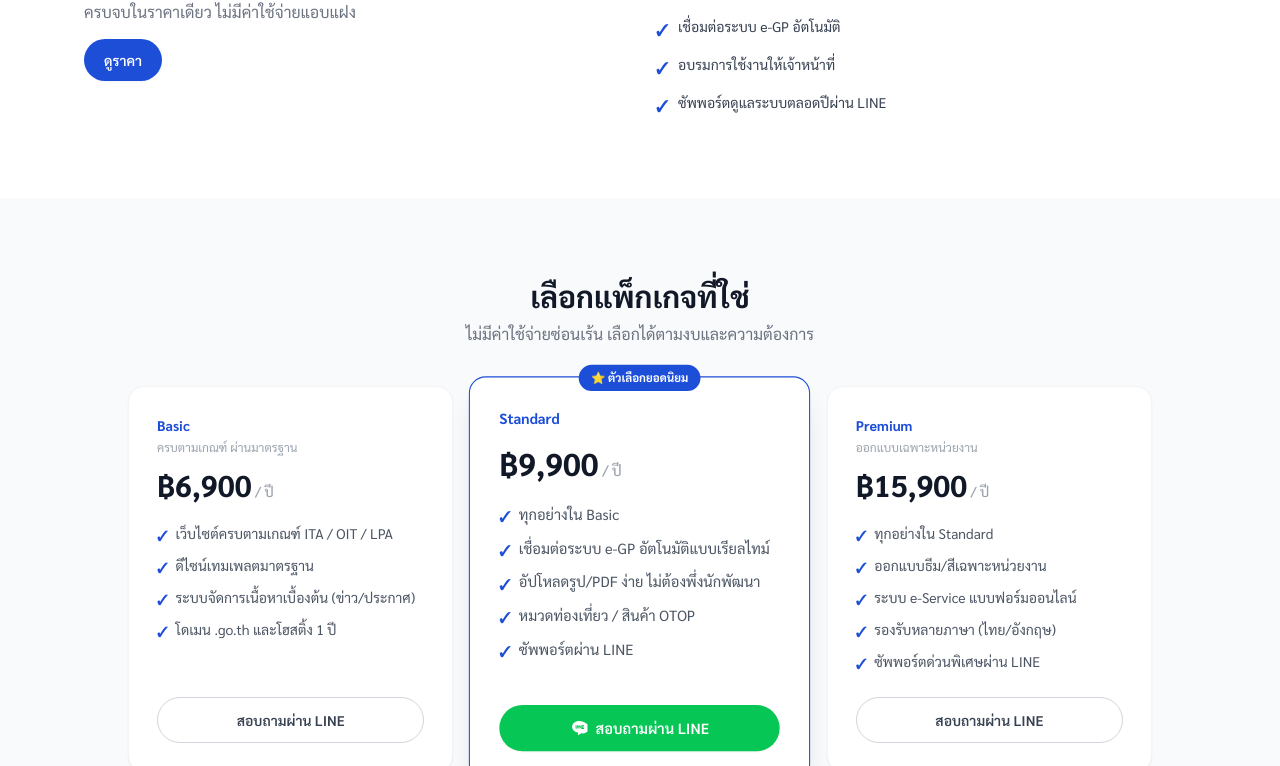
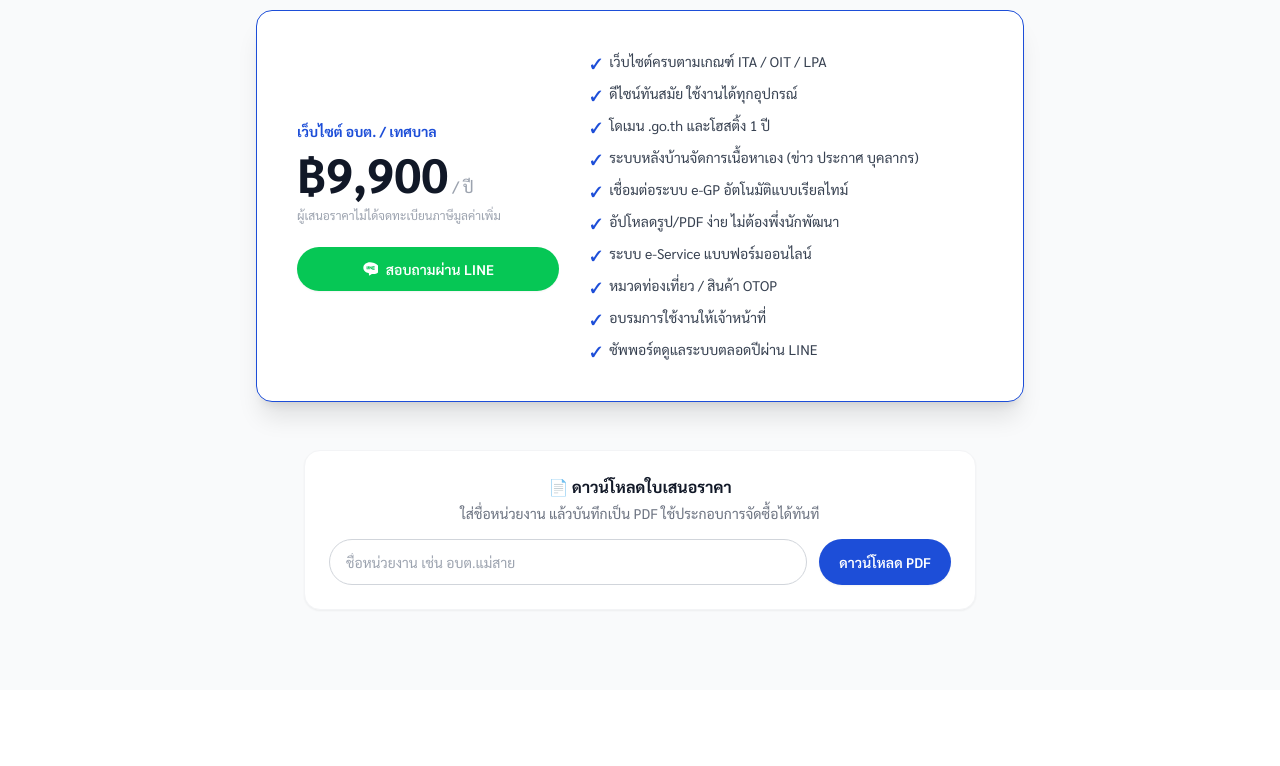
Before and after one commit to athipaty/abt-global, a React (Vite) app: page / in a window 1280 px wide. Shown: the part 3374-4140 px from the top of the page. Built offline with nearby package versions, Linux system fonts and the light colour scheme.

Commit message:
Pricing: single ฿9,900/yr plan instead of three packages
Co-Authored-By: Claude Opus 5.5 <noreply@anthropic.com>
Claude-Session: https://claude.ai/code/session_01QFHU7udWmyQJk9FqVbD73E

```diff
--- a/src/App.jsx
+++ b/src/App.jsx
@@ -15,47 +15,22 @@ const SELLER = {
   validDays: 30,
 }
 
-// TODO: confirm real pricing before launch — placeholders based on competitor research (8,900-9,000฿ flat)
-const PACKAGES = [
-  {
-    name: 'Basic',
-    price: '6,900',
-    tagline: 'ครบตามเกณฑ์ ผ่านมาตรฐาน',
+// Single price — no package tiers, simpler for buyers
+const PLAN = {
+  price: '9,900',
   features: [
     'เว็บไซต์ครบตามเกณฑ์ ITA / OIT / LPA',
-      'ดีไซน์เทมเพลตมาตรฐาน',
-      'ระบบจัดการเนื้อหาเบื้องต้น (ข่าว/ประกาศ)',
+    'ดีไซน์ทันสมัย ใช้งานได้ทุกอุปกรณ์',
     'โดเมน .go.th และโฮสติ้ง 1 ปี',
-    ],
-    highlight: false,
-  },
-  {
-    name: 'Standard',
-    price: '9,900',
-    tagline: 'ตัวเลือกยอดนิยม',
-    features: [
-      'ทุกอย่างใน Basic',
+    'ระบบหลังบ้านจัดการเนื้อหาเอง (ข่าว ประกาศ บุคลากร)',
     'เชื่อมต่อระบบ e-GP อัตโนมัติแบบเรียลไทม์',
     'อัปโหลดรูป/PDF ง่าย ไม่ต้องพึ่งนักพัฒนา',
+    'ระบบ e-Service แบบฟอร์มออนไลน์',
     'หมวดท่องเที่ยว / สินค้า OTOP',
-      'ซัพพอร์ตผ่าน LINE',
+    'อบรมการใช้งานให้เจ้าหน้าที่',
+    'ซัพพอร์ตดูแลระบบตลอดปีผ่าน LINE',
   ],
-    highlight: true,
-  },
-  {
-    name: 'Premium',
-    price: '15,900',
-    tagline: 'ออกแบบเฉพาะหน่วยงาน',
-    features: [
-      'ทุกอย่างใน Standard',
-      'ออกแบบธีม/สีเฉพาะหน่วยงาน',
-      'ระบบ e-Service แบบฟอร์มออนไลน์',
-      'รองรับหลายภาษา (ไทย/อังกฤษ)',
-      'ซัพพอร์ตด่วนพิเศษผ่าน LINE',
-    ],
-    highlight: false,
-  },
-]
+}
 
 const NAV_LINKS = [
   { href: '#features', label: 'จุดเด่น' },
@@ -94,7 +69,7 @@ const OIT_GROUPS = [
     items: [
       ['แผนดำเนินงาน และรายงานผลการดำเนินงาน', 'อัปโหลดเอง'],
       ['คู่มือ/มาตรฐานการให้บริการ และสถิติการให้บริการ', 'อัปโหลดเอง'],
-      ['บริการ E-Service', 'แพ็กเกจ Premium'],
+      ['บริการ E-Service', 'มีระบบให้'],
       ['แผนการใช้จ่ายงบประมาณ และรายงานผลการใช้จ่าย', 'อัปโหลดเอง'],
     ],
   },
@@ -131,15 +106,6 @@ const OIT_GROUPS = [
       ['มาตรการส่งเสริมคุณธรรมและความโปร่งใสภายใน', 'อัปโหลดเอง'],
     ],
   },
-]
-
-const INCLUDED = [
-  'เว็บไซต์พร้อมโดเมน .go.th และพื้นที่โฮสติ้ง',
-  'ระบบหลังบ้านจัดการเนื้อหาเอง (ข่าว ประกาศ บุคลากร)',
-  'หน้าเว็บครบตามเกณฑ์ ITA / OIT / LPA',
-  'เชื่อมต่อระบบ e-GP อัตโนมัติ',
-  'อบรมการใช้งานให้เจ้าหน้าที่',
-  'ซัพพอร์ตดูแลระบบตลอดปีผ่าน LINE',
 ]
 
 function LineIcon({ className = 'w-5 h-5' }) {
@@ -397,32 +363,10 @@ function Compare() {
   )
 }
 
-function Included() {
-  return (
-    <section className="section">
-      <Reveal className="grid sm:grid-cols-2 gap-8 items-center">
-        <div className="text-center sm:text-left">
-          <h2 className="text-2xl sm:text-3xl font-extrabold text-gray-900 mb-4">แพ็กเกจรวมอะไรบ้าง</h2>
-          <p className="text-gray-500 mb-6">ครบจบในราคาเดียว ไม่มีค่าใช้จ่ายแอบแฝง</p>
-          <a href="#pricing" className="btn-primary">ดูราคา</a>
-        </div>
-        <ul className="space-y-3">
-          {INCLUDED.map(item => (
-            <li key={item} className="flex items-start justify-center sm:justify-start gap-2.5 text-gray-700 text-center sm:text-left">
-              <span className="text-primary font-bold mt-0.5">✓</span>
-              <span className="text-sm">{item}</span>
-            </li>
-          ))}
-        </ul>
-      </Reveal>
-    </section>
-  )
-}
-
 function OitTable() {
   const badge = how =>
     how.includes('e-GP') ? 'bg-green-50 text-green-700'
-      : how.startsWith('มี') || how.includes('Premium') ? 'bg-blue-50 text-primary'
+      : how.startsWith('มี') ? 'bg-blue-50 text-primary'
       : 'bg-gray-100 text-gray-600'
   return (
     <section id="oit" className="section">
@@ -483,8 +427,7 @@ const thaiDate = d => d.toLocaleDateString('th-TH', { day: 'numeric', month: 'lo
 
 function QuoteDocument({ quote }) {
   if (!quote) return null
-  const pkg = PACKAGES.find(p => p.name === quote.pkg)
-  const amount = Number(pkg.price.replace(/,/g, ''))
+  const amount = Number(PLAN.price.replace(/,/g, ''))
   const today = new Date()
   const no = `QT-${today.toISOString().slice(0, 10).replace(/-/g, '')}`
   return (
@@ -518,20 +461,17 @@ function QuoteDocument({ quote }) {
           <tr>
             <td className="border p-2 text-center align-top">1</td>
             <td className="border p-2">
-              <p className="font-semibold">จัดทำเว็บไซต์หน่วยงาน แพ็กเกจ {pkg.name} (ระยะเวลา 1 ปี)</p>
+              <p className="font-semibold">จัดทำเว็บไซต์หน่วยงาน (ระยะเวลา 1 ปี)</p>
               <ul className="list-disc pl-5 mt-1">
-                {PACKAGES.slice(0, PACKAGES.indexOf(pkg) + 1)
-                  .flatMap(p => p.features)
-                  .filter(f => !f.startsWith('ทุกอย่างใน'))
-                  .map(f => <li key={f}>{f}</li>)}
+                {PLAN.features.map(f => <li key={f}>{f}</li>)}
               </ul>
             </td>
             <td className="border p-2 text-center align-top">1 ระบบ</td>
-            <td className="border p-2 text-right align-top">{pkg.price}.00</td>
+            <td className="border p-2 text-right align-top">{PLAN.price}.00</td>
           </tr>
           <tr>
             <td colSpan={3} className="border p-2 text-right font-bold">รวมเป็นเงินทั้งสิ้น ({bahtText(amount)})</td>
-            <td className="border p-2 text-right font-bold">{pkg.price}.00</td>
+            <td className="border p-2 text-right font-bold">{PLAN.price}.00</td>
           </tr>
         </tbody>
       </table>
@@ -547,28 +487,23 @@ function QuoteDocument({ quote }) {
 }
 
 function QuoteForm({ onPrint }) {
-  const [pkg, setPkg] = useState(PACKAGES.find(p => p.highlight).name)
   const [org, setOrg] = useState('')
   const submit = e => {
     e.preventDefault()
     const name = org.trim()
     // Formal letters spell out the abbreviation
     const full = name.replace(/^อบต\.?\s*/, 'องค์การบริหารส่วนตำบล')
-    onPrint({ pkg, org: /^(องค์การ|เทศบาล)/.test(full) ? full : `องค์การบริหารส่วนตำบล${full}` })
+    onPrint({ org: /^(องค์การ|เทศบาล)/.test(full) ? full : `องค์การบริหารส่วนตำบล${full}` })
   }
   return (
     <Reveal>
       <form onSubmit={submit}
         className="mt-12 max-w-2xl mx-auto bg-white border border-gray-100 rounded-2xl p-6 shadow-sm text-center">
         <p className="font-bold text-gray-900">📄 ดาวน์โหลดใบเสนอราคา</p>
-        <p className="text-sm text-gray-500 mt-1 mb-4">ใส่ชื่อหน่วยงาน เลือกแพ็กเกจ แล้วบันทึกเป็น PDF ใช้ประกอบการจัดซื้อได้ทันที</p>
+        <p className="text-sm text-gray-500 mt-1 mb-4">ใส่ชื่อหน่วยงาน แล้วบันทึกเป็น PDF ใช้ประกอบการจัดซื้อได้ทันที</p>
         <div className="flex flex-col sm:flex-row gap-3">
           <input required value={org} onChange={e => setOrg(e.target.value)} placeholder="ชื่อหน่วยงาน เช่น อบต.แม่สาย"
             className="flex-1 border border-gray-300 rounded-full px-4 py-3 text-sm focus:outline-none focus:border-primary" />
-          <select value={pkg} onChange={e => setPkg(e.target.value)}
-            className="border border-gray-300 rounded-full px-4 py-3 text-sm bg-white focus:outline-none focus:border-primary">
-            {PACKAGES.map(p => <option key={p.name} value={p.name}>{p.name} — ฿{p.price}</option>)}
-          </select>
           <button type="submit" className="btn-primary">ดาวน์โหลด PDF</button>
         </div>
       </form>
@@ -581,41 +516,31 @@ function Pricing({ onPrint }) {
     <section id="pricing" className="bg-gray-50">
       <div className="section text-center">
         <Reveal>
-          <h2 className="text-2xl sm:text-3xl font-extrabold text-gray-900">เลือกแพ็กเกจที่ใช่</h2>
-          <p className="text-gray-500 mt-2 mb-10">ไม่มีค่าใช้จ่ายซ่อนเร้น เลือกได้ตามงบและความต้องการ</p>
+          <h2 className="text-2xl sm:text-3xl font-extrabold text-gray-900">ราคาเดียว ครบทุกอย่าง</h2>
+          <p className="text-gray-500 mt-2 mb-10">ไม่ต้องเลือกแพ็กเกจ ไม่มีค่าใช้จ่ายแอบแฝง</p>
         </Reveal>
-        <div className="grid sm:grid-cols-3 gap-6 items-stretch max-w-5xl mx-auto text-center sm:text-left">
-          {PACKAGES.map(pkg => (
-            <Reveal key={pkg.name} className="h-full">
-              <div className={`h-full flex flex-col bg-white rounded-2xl border p-7 relative ${
-                pkg.highlight ? 'border-primary shadow-xl sm:scale-105' : 'border-gray-100 shadow-sm'
-              }`}>
-                {pkg.highlight && (
-                  <span className="absolute -top-3 left-1/2 -translate-x-1/2 bg-primary text-white text-[11px] font-bold px-3 py-1 rounded-full">
-                    ⭐ {pkg.tagline}
-                  </span>
-                )}
-                <p className="text-sm font-bold text-primary mb-1">{pkg.name}</p>
-                {!pkg.highlight && <p className="text-xs text-gray-400 mb-1">{pkg.tagline}</p>}
-                <p className={`text-3xl font-extrabold text-gray-900 ${pkg.highlight ? 'mt-3' : 'mt-2'}`}>
-                  ฿{pkg.price}<span className="text-sm font-medium text-gray-400"> / ปี</span>
+        <Reveal>
+          <div className="max-w-3xl mx-auto bg-white rounded-2xl border border-primary shadow-xl p-7 sm:p-10 grid sm:grid-cols-[2fr_3fr] gap-8 items-center">
+            <div className="text-center sm:text-left">
+              <p className="text-sm font-bold text-primary">เว็บไซต์ อบต. / เทศบาล</p>
+              <p className="text-5xl font-extrabold text-gray-900 mt-2">
+                ฿{PLAN.price}<span className="text-base font-medium text-gray-400"> / ปี</span>
               </p>
-                <ul className="mt-5 space-y-2.5 flex-1">
-                  {pkg.features.map(f => (
-                    <li key={f} className="flex items-start justify-center sm:justify-start gap-2 text-sm text-gray-600">
+              <p className="text-xs text-gray-400 mt-2">ผู้เสนอราคาไม่ได้จดทะเบียนภาษีมูลค่าเพิ่ม</p>
+              <a href={LINE_URL} target="_blank" rel="noreferrer" className="btn-line w-full justify-center mt-6">
+                <LineIcon className="w-4 h-4" /> สอบถามผ่าน LINE
+              </a>
+            </div>
+            <ul className="space-y-2.5">
+              {PLAN.features.map(f => (
+                <li key={f} className="flex items-start justify-center sm:justify-start gap-2 text-sm text-gray-700">
                   <span className="text-primary font-bold mt-0.5">✓</span>
                   <span>{f}</span>
                 </li>
               ))}
             </ul>
-                <a href={LINE_URL} target="_blank" rel="noreferrer"
-                  className={`w-full inline-flex items-center justify-center gap-2 mt-6 ${pkg.highlight ? 'btn-line' : 'btn-ghost'}`}>
-                  {pkg.highlight && <LineIcon className="w-4 h-4" />} สอบถามผ่าน LINE
-                </a>
           </div>
         </Reveal>
-          ))}
-        </div>
         <QuoteForm onPrint={onPrint} />
       </div>
     </section>
@@ -702,7 +627,6 @@ export default function App() {
         <Features />
         <Compare />
         <OitTable />
-        <Included />
         <Pricing onPrint={setQuote} />
         <Demo />
         <Contact />
```
Lines whose indentation alone changed are shown as unchanged.
